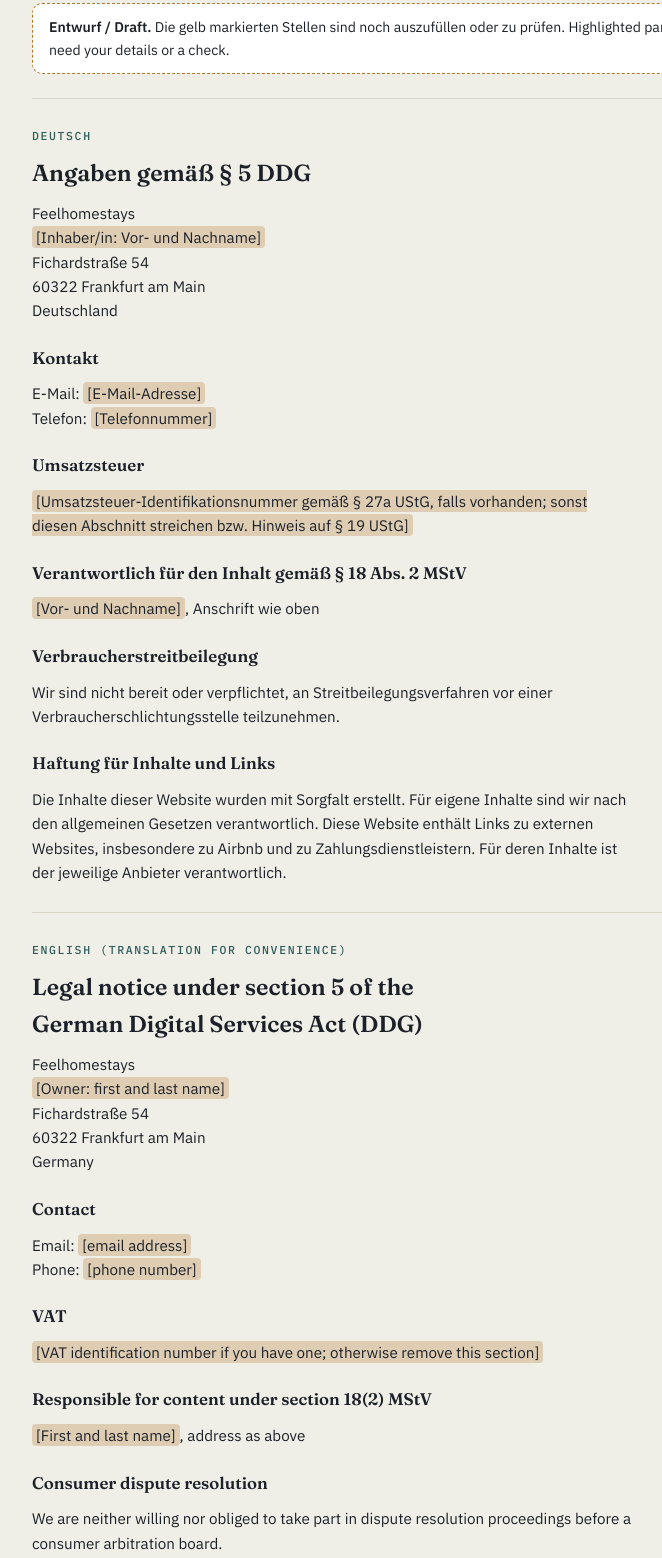
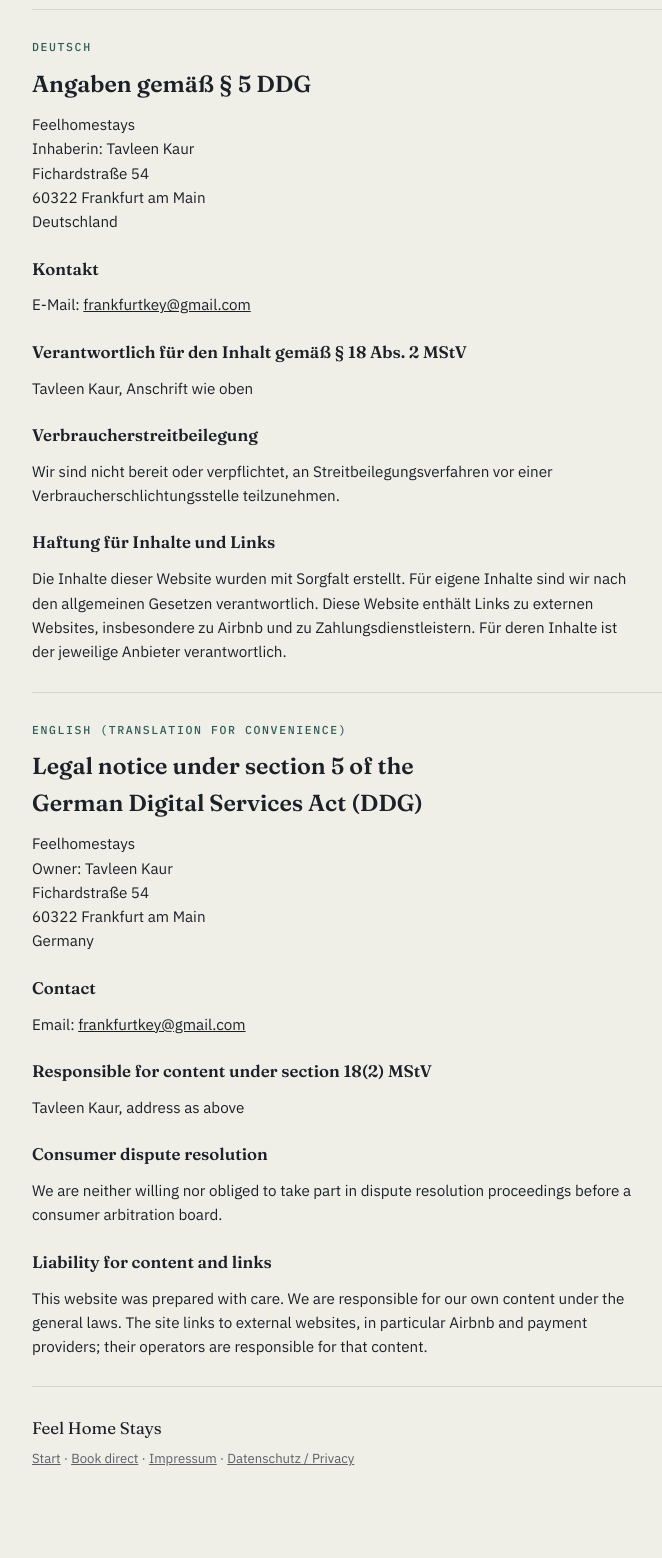
Before and after one commit to asra141985/feelhomestays, a plain HTML site: page impressum.html in a window 1280 px wide. Shown: the part 199-1757 px from the top of the page, without its empty margins (248-910 px from the left). After the commit the page ends 1716 px from the top, so only its background shows below. Drawn offline with Linux system fonts and the light colour scheme.

Commit message:
Complete Impressum and privacy policy details
Co-Authored-By: Claude Fable 5.2 <noreply@anthropic.com>
Claude-Session: https://claude.ai/code/session_01Tjk6QVfgZurRXLy5tHGgex

```diff
--- a/impressum.html
+++ b/impressum.html
@@ -4,7 +4,6 @@
 <meta charset="UTF-8">
 <meta name="viewport" content="width=device-width, initial-scale=1">
 <title>Impressum – Feel Home Stays</title>
-<meta name="robots" content="noindex">
 <link rel="stylesheet" href="fonts.css">
 <style>
   :root{
@@ -65,18 +64,15 @@
     <a class="back" href="index.html">← Feel Home Stays</a>
     <h1>Impressum</h1>
     <p>Anbieterkennzeichnung / Legal notice</p>
-    <div class="draft"><b>Entwurf / Draft.</b> Die gelb markierten Stellen sind noch auszufüllen oder zu prüfen. Highlighted parts still need your details or a check.</div>
   </header>
   <section>
     <span class="lang">Deutsch</span>
     <h2>Angaben gemäß § 5 DDG</h2>
-    <address>Feelhomestays<br><mark>[Inhaber/in: Vor- und Nachname]</mark><br>Fichardstraße 54<br>60322 Frankfurt am Main<br>Deutschland</address>
+    <address>Feelhomestays<br>Inhaberin: Tavleen Kaur<br>Fichardstraße 54<br>60322 Frankfurt am Main<br>Deutschland</address>
     <h3>Kontakt</h3>
-    <p>E-Mail: <mark>[E-Mail-Adresse]</mark><br>Telefon: <mark>[Telefonnummer]</mark></p>
-    <h3>Umsatzsteuer</h3>
-    <p><mark>[Umsatzsteuer-Identifikationsnummer gemäß § 27a UStG, falls vorhanden; sonst diesen Abschnitt streichen bzw. Hinweis auf § 19 UStG]</mark></p>
+    <p>E-Mail: <a href="mailto:frankfurtkey@gmail.com">frankfurtkey@gmail.com</a></p>
     <h3>Verantwortlich für den Inhalt gemäß § 18 Abs. 2 MStV</h3>
-    <p><mark>[Vor- und Nachname]</mark>, Anschrift wie oben</p>
+    <p>Tavleen Kaur, Anschrift wie oben</p>
     <h3>Verbraucherstreitbeilegung</h3>
     <p>Wir sind nicht bereit oder verpflichtet, an Streitbeilegungsverfahren vor einer Verbraucherschlichtungsstelle teilzunehmen.</p>
     <h3>Haftung für Inhalte und Links</h3>
@@ -85,13 +81,11 @@
   <section>
     <span class="lang">English (translation for convenience)</span>
     <h2>Legal notice under section 5 of the German Digital Services Act (DDG)</h2>
-    <address>Feelhomestays<br><mark>[Owner: first and last name]</mark><br>Fichardstraße 54<br>60322 Frankfurt am Main<br>Germany</address>
+    <address>Feelhomestays<br>Owner: Tavleen Kaur<br>Fichardstraße 54<br>60322 Frankfurt am Main<br>Germany</address>
     <h3>Contact</h3>
-    <p>Email: <mark>[email address]</mark><br>Phone: <mark>[phone number]</mark></p>
-    <h3>VAT</h3>
-    <p><mark>[VAT identification number if you have one; otherwise remove this section]</mark></p>
+    <p>Email: <a href="mailto:frankfurtkey@gmail.com">frankfurtkey@gmail.com</a></p>
     <h3>Responsible for content under section 18(2) MStV</h3>
-    <p><mark>[First and last name]</mark>, address as above</p>
+    <p>Tavleen Kaur, address as above</p>
     <h3>Consumer dispute resolution</h3>
     <p>We are neither willing nor obliged to take part in dispute resolution proceedings before a consumer arbitration board.</p>
     <h3>Liability for content and links</h3>
```
Also changed, not shown: datenschutz.html (+8 -10 lines).
